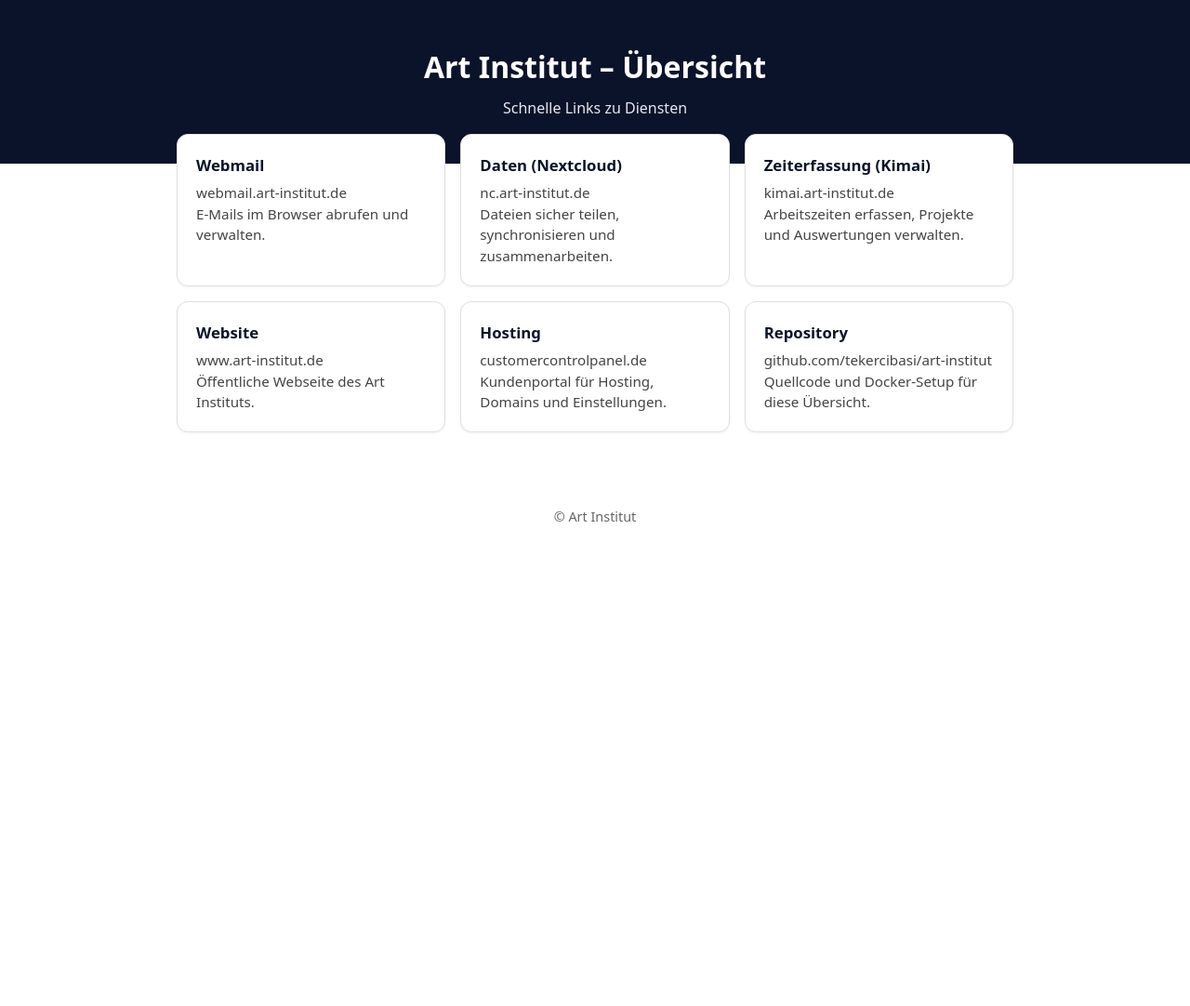
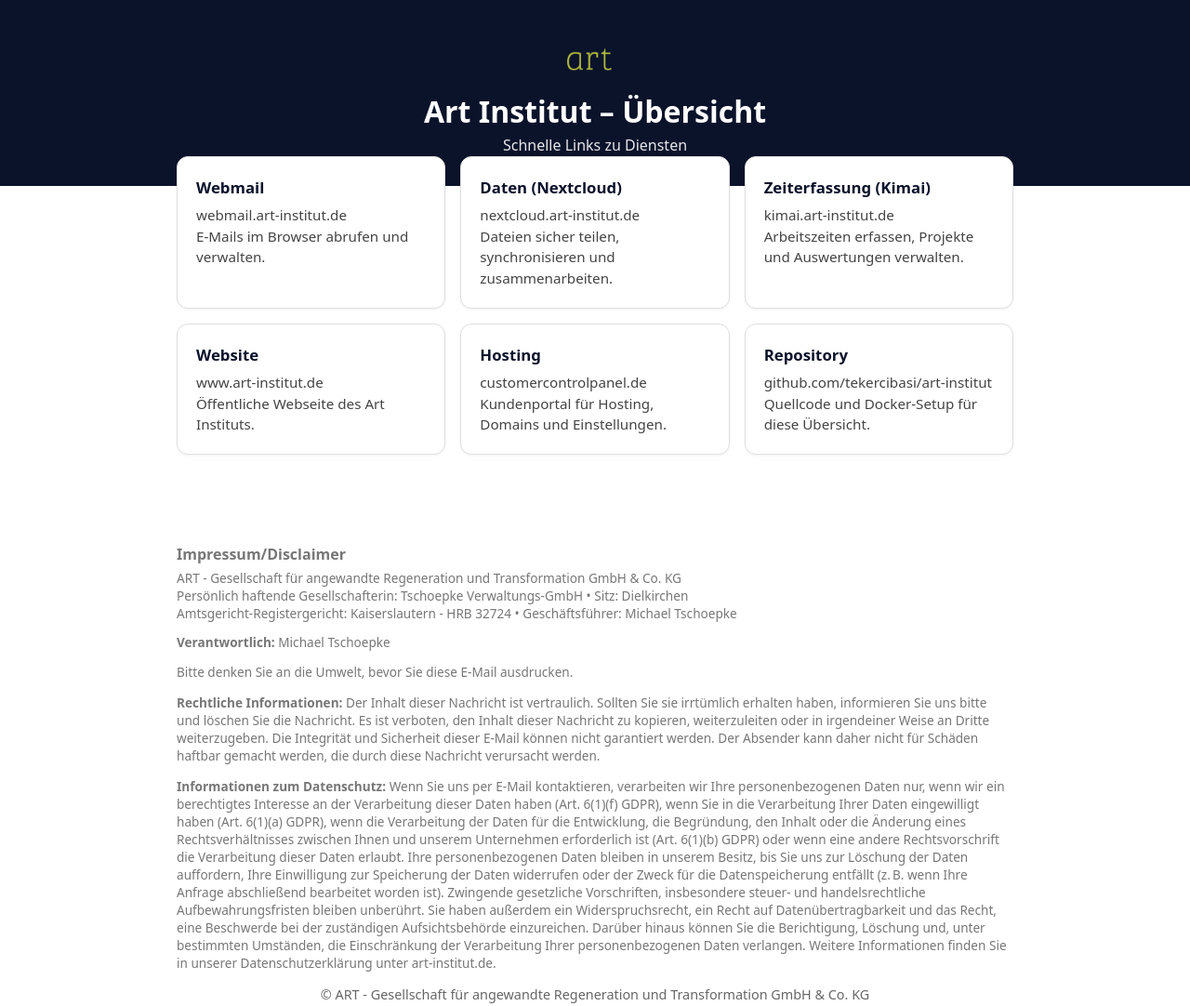
Before and after one commit to tekercibasi/art-institut, a plain HTML site: page web/index.html in a window 1280 px wide. Shown: the whole page at 93% size. Before the commit the page ends 800 px from the top, so only its background shows below. Drawn offline with Linux system fonts and the light colour scheme.

Commit message:
feat(overview): refresh landing page branding

```diff
--- a/web/index.html
+++ b/web/index.html
@@ -7,9 +7,11 @@
   <style>
     :root { color-scheme: light dark; }
     body { font-family: system-ui, -apple-system, Segoe UI, Roboto, Ubuntu, Cantarell, Noto Sans, Arial, sans-serif; margin: 0; line-height: 1.5; }
-    header { padding: 3rem 1rem; text-align: center; background: #0b132b; color: #fff; }
+    header { padding: 2.5rem 1rem 2rem; text-align: center; background: #0b132b; color: #fff; }
     header h1 { margin: 0 0 .5rem; font-weight: 700; }
     header p { margin: 0; opacity: .9; }
+    .brand { display: inline-flex; align-items: center; gap: .75rem; margin-bottom: .5rem; }
+    .brand img { height: 48px; width: auto; }
     main { max-width: 900px; margin: -2rem auto 3rem; padding: 0 1rem; }
     .grid { display: grid; grid-template-columns: repeat(auto-fit, minmax(220px, 1fr)); gap: 1rem; }
     a.card { display: block; padding: 1.25rem; border-radius: 12px; text-decoration: none; border: 1px solid #e0e0e0; background: #fff; color: #0b132b; box-shadow: 0 1px 3px rgba(0,0,0,.06); transition: transform .1s ease, box-shadow .2s ease; }
@@ -28,7 +30,11 @@
 </head>
 <body>
   <header>
-    <h1>Art Institut – Übersicht</h1>
+    <div class="brand">
+      <img src="logo_art_square_no_bg.png" alt="ART Logo" /><br>
+    </div>
+          <h1 style="margin:0">Art Institut – Übersicht</h1>
+
     <p>Schnelle Links zu Diensten</p>
   </header>
   <main>
@@ -41,9 +47,9 @@
       </a>
 
       <!-- 2) Daten (Nextcloud) -->
-      <a class="card" href="https://nc.art-institut.de/" target="_parent" rel="noopener">
+      <a class="card" href="https://nextcloud.art-institut.de/" target="_parent" rel="noopener">
         <h3>Daten (Nextcloud)</h3>
-        <p>nc.art-institut.de</p>
+        <p>nextcloud.art-institut.de</p>
         <p>Dateien sicher teilen, synchronisieren und zusammenarbeiten.</p>
       </a>
 
@@ -77,7 +83,18 @@
     </div>
   </main>
   <footer>
-    <span>&copy; Art Institut</span>
+    <section style="max-width:900px;margin:1rem auto 0;font-size:.85rem;text-align:left;color:#777;line-height:1.4">
+      <h3 style="margin:.5rem 0 0;font-size:1rem;color:inherit">Impressum/Disclaimer</h3>
+      <p style="margin:.25rem 0 0">ART - Gesellschaft für angewandte Regeneration und Transformation GmbH &amp; Co. KG<br>
+      Persönlich haftende Gesellschafterin: Tschoepke Verwaltungs-GmbH • Sitz: Dielkirchen<br>
+      Amtsgericht-Registergericht: Kaiserslautern - HRB 32724 • Geschäftsführer: Michael Tschoepke</p>
+      <p style="margin:.75rem 0 0"><strong>Verantwortlich:</strong> Michael Tschoepke</p>
+      <p>Bitte denken Sie an die Umwelt, bevor Sie diese E-Mail ausdrucken.</p>
+      <p><strong>Rechtliche Informationen:</strong> Der Inhalt dieser Nachricht ist vertraulich. Sollten Sie sie irrtümlich erhalten haben, informieren Sie uns bitte und löschen Sie die Nachricht. Es ist verboten, den Inhalt dieser Nachricht zu kopieren, weiterzuleiten oder in irgendeiner Weise an Dritte weiterzugeben. Die Integrität und Sicherheit dieser E-Mail können nicht garantiert werden. Der Absender kann daher nicht für Schäden haftbar gemacht werden, die durch diese Nachricht verursacht werden.</p>
+      <p><strong>Informationen zum Datenschutz:</strong> Wenn Sie uns per E-Mail kontaktieren, verarbeiten wir Ihre personenbezogenen Daten nur, wenn wir ein berechtigtes Interesse an der Verarbeitung dieser Daten haben (Art. 6(1)(f) GDPR), wenn Sie in die Verarbeitung Ihrer Daten eingewilligt haben (Art. 6(1)(a) GDPR), wenn die Verarbeitung der Daten für die Entwicklung, die Begründung, den Inhalt oder die Änderung eines Rechtsverhältnisses zwischen Ihnen und unserem Unternehmen erforderlich ist (Art. 6(1)(b) GDPR) oder wenn eine andere Rechtsvorschrift die Verarbeitung dieser Daten erlaubt. Ihre personenbezogenen Daten bleiben in unserem Besitz, bis Sie uns zur Löschung der Daten auffordern, Ihre Einwilligung zur Speicherung der Daten widerrufen oder der Zweck für die Datenspeicherung entfällt (z. B. wenn Ihre Anfrage abschließend bearbeitet worden ist). Zwingende gesetzliche Vorschriften, insbesondere steuer- und handelsrechtliche Aufbewahrungsfristen bleiben unberührt. Sie haben außerdem ein Widerspruchsrecht, ein Recht auf Datenübertragbarkeit und das Recht, eine Beschwerde bei der zuständigen Aufsichtsbehörde einzureichen. Darüber hinaus können Sie die Berichtigung, Löschung und, unter bestimmten Umständen, die Einschränkung der Verarbeitung Ihrer personenbezogenen Daten verlangen. Weitere Informationen finden Sie in unserer Datenschutzerklärung unter art-institut.de.</p>
+    </section>
+        <span>&copy; ART - Gesellschaft für angewandte Regeneration und Transformation GmbH &amp; Co. KG</span>
+
   </footer>
 
 </body>
```
Also changed, not shown: web/logo_art_square_no_bg.png (added).
